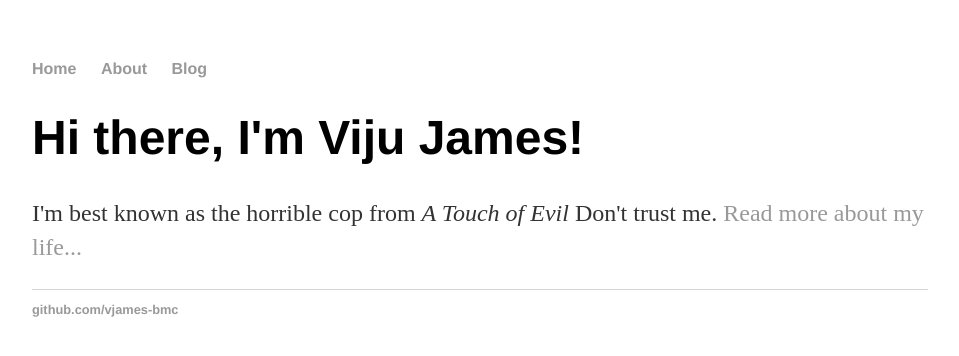
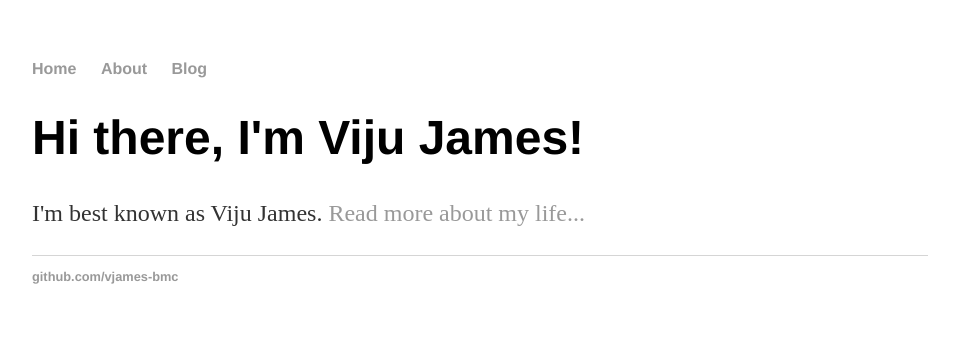
Before and after one commit to vijujames/vjames-bmc.github.io, a Jekyll site: the page built from index.html, in a window 1280 px wide. Shown: the top 356 px of the page, without its empty margins (160-1119 px from the left). Built offline with Jekyll 4.4.1, drawn with Linux system fonts in a browser that asks for light colours.

Commit message:
Update index.html
Use template

```diff
--- a/index.html
+++ b/index.html
@@ -1,28 +1,8 @@
-<!DOCTYPE html>
-<html>
-	<head>
-		<title>Viju James</title>
-		<!-- link to main stylesheet -->
-		<link rel="stylesheet" type="text/css" href="/css/main.css">
-	</head>
-	<body>
-		<nav>
-    		<ul>
-        		<li><a href="/">Home</a></li>
-	        	<li><a href="/about">About</a></li>
-        		<li><a href="/blog">Blog</a></li>
-    		</ul>
-		</nav>
-		<div class="container">
-    		<div class="blurb">
-        		<h1>Hi there, I'm Viju James!</h1>
-				<p>I'm best known as the horrible cop from <em>A Touch of Evil</em> Don't trust me. <a href="/about">Read more about my life...</a></p>
-    		</div><!-- /.blurb -->
-		</div><!-- /.container -->
-		<footer>
-    		<ul>
-        		<li><a href="https://github.com/vjames-bmc">github.com/vjames-bmc</a></li>
-			</ul>
-		</footer>
-	</body>
-</html>
+---
+layout: default
+title: Viju James
+---
+<div class="blurb">
+	<h1>Hi there, I'm Viju James!</h1>
+	<p>I'm best known as Viju James. <a href="/about">Read more about my life...</a></p>
+</div><!-- /.blurb -->
```
